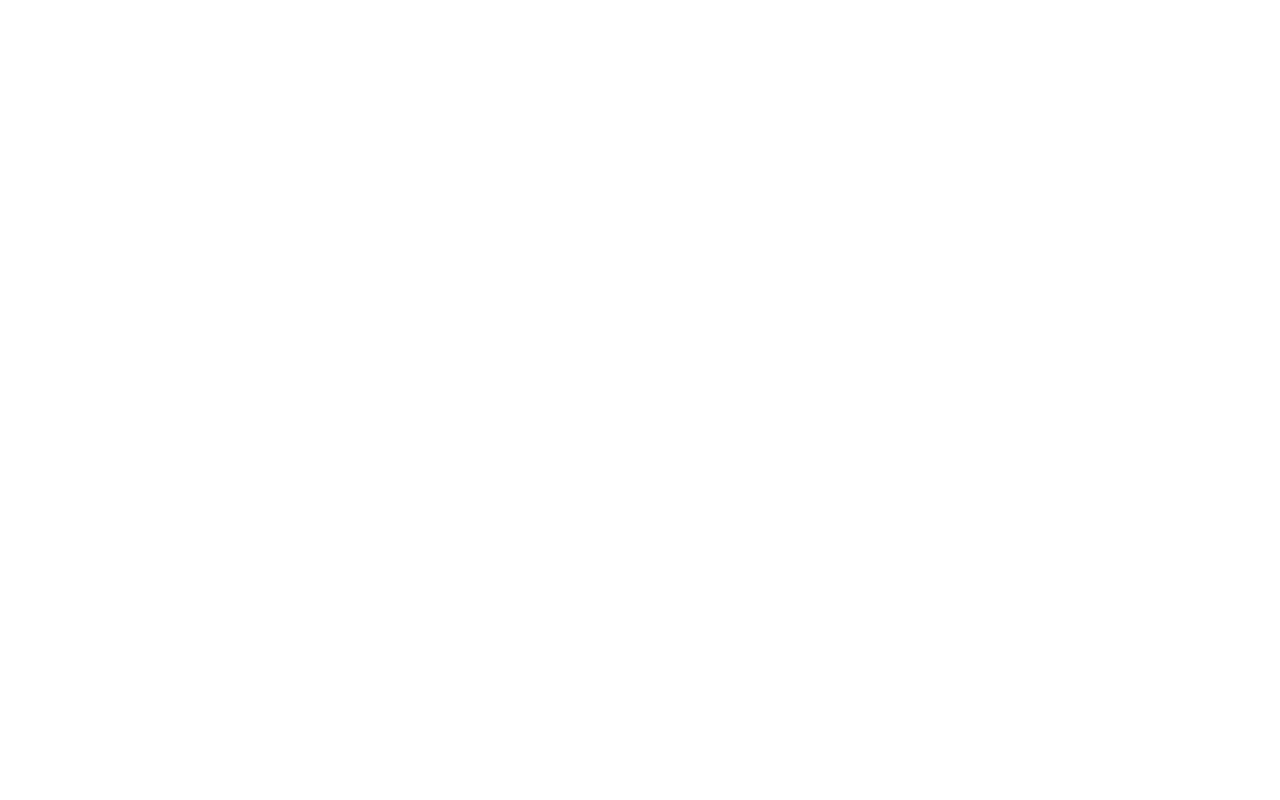
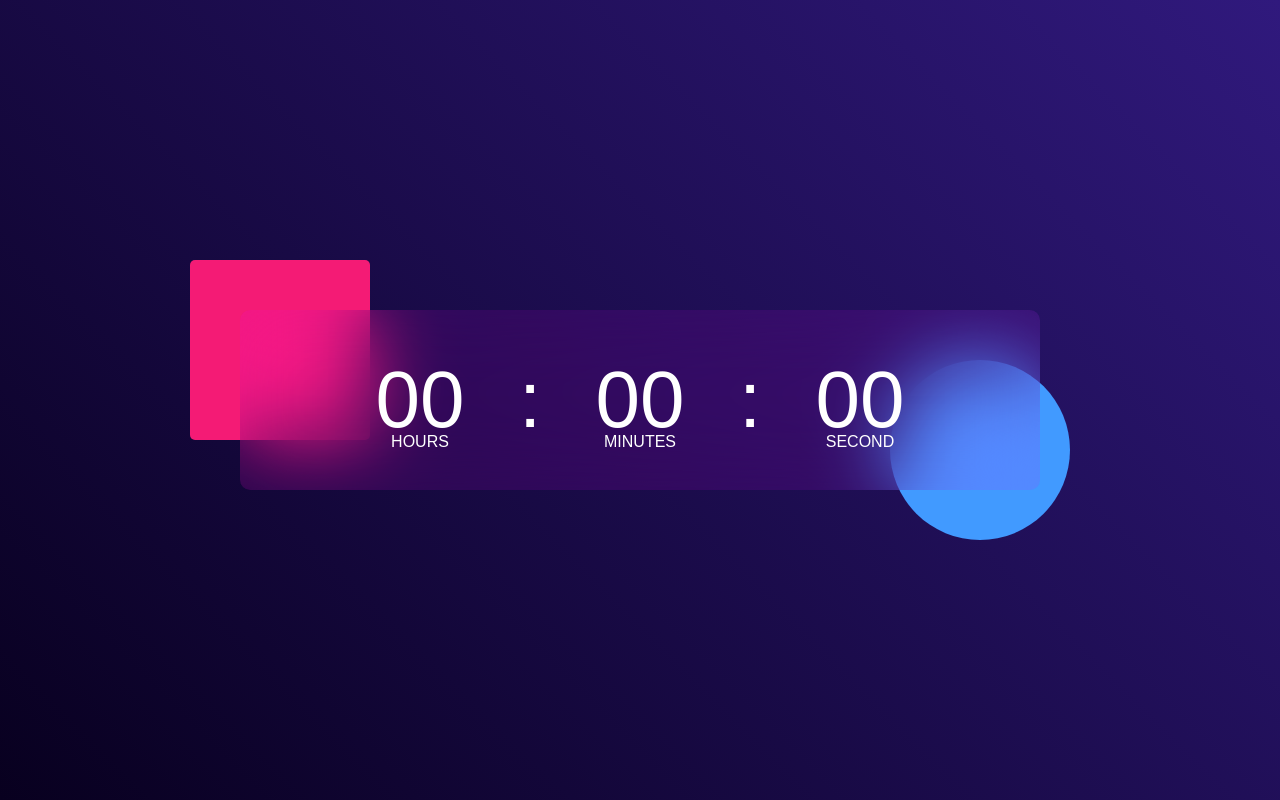
Before and after one commit to prabhatshahi/HTML-CSS-Project, a plain HTML site: page Digital Clock/index.html in a window 1280 px wide. Drawn offline with Linux system fonts and the light colour scheme.

Commit message:
created html and css part for digital clock

```diff
--- a/Digital Clock/index.html
+++ b/Digital Clock/index.html
@@ -7,6 +7,18 @@
     <link rel="stylesheet" href="style.css" />
   </head>
   <body>
+    <div class="hero">
+      <div class="container">
+        <div class="clock">
+          <span id="hrs">00</span>
+          <span>:</span>
+          <span id="min">00</span>
+          <span>:</span>
+          <span id="sec">00</span>
+        </div>
+      </div>
+    </div>
+
     <script src="script.js"></script>
   </body>
 </html>
--- a/Digital Clock/style.css
+++ b/Digital Clock/style.css
@@ -2,4 +2,88 @@
   margin: 0;
   padding: 0;
   font-family: "Poppins", sans-serif;
+  box-sizing: border-box;
 }
+
+.hero {
+  width: 100%;
+  min-height: 100vh;
+  background: linear-gradient(45deg, #08001f, #30197d);
+  color: white;
+  position: relative;
+}
+
+.container {
+  width: 800px;
+  height: 180px;
+  position: absolute;
+  top: 50%;
+  left: 50%;
+  transform: translate(-50%, -50%);
+  z-index: 1; /* Adjusted z-index */
+}
+
+.clock {
+  width: 100%;
+  height: 100%;
+  background: rgba(235, 0, 255, 0.11);
+  border-radius: 10px;
+  display: flex;
+  align-items: center;
+  justify-content: center;
+  backdrop-filter: blur(40px);
+  position: relative; /* Added position: relative; */
+  z-index: 2; /* Adjusted z-index */
+}
+
+.container::before {
+  content: "";
+  width: 180px;
+  height: 180px;
+  background: #f41b75;
+  border-radius: 5px;
+  position: absolute;
+  left: -50px;
+  top: -50px;
+  z-index: -1;
+}
+
+.container::after {
+  content: "";
+  width: 180px;
+  height: 180px;
+  background: #419aff;
+  border-radius: 50%;
+  position: absolute;
+  right: -30px;
+  bottom: -50px;
+  z-index: -1;
+}
+
+.clock span {
+  font-size: 80px;
+  width: 110px;
+  display: inline-block;
+  text-align: center;
+  position: relative;
+}
+
+.clock span::after {
+  font-size: 16px;
+  position: absolute;
+  bottom: -5px;
+  left: 50%;
+  transform: translate(-50%);
+}
+
+#hrs::after {
+  content: "HOURS";
+}
+
+#min::after {
+  content: "MINUTES";
+}
+
+#sec::after {
+  content: "SECOND";
+}
```
